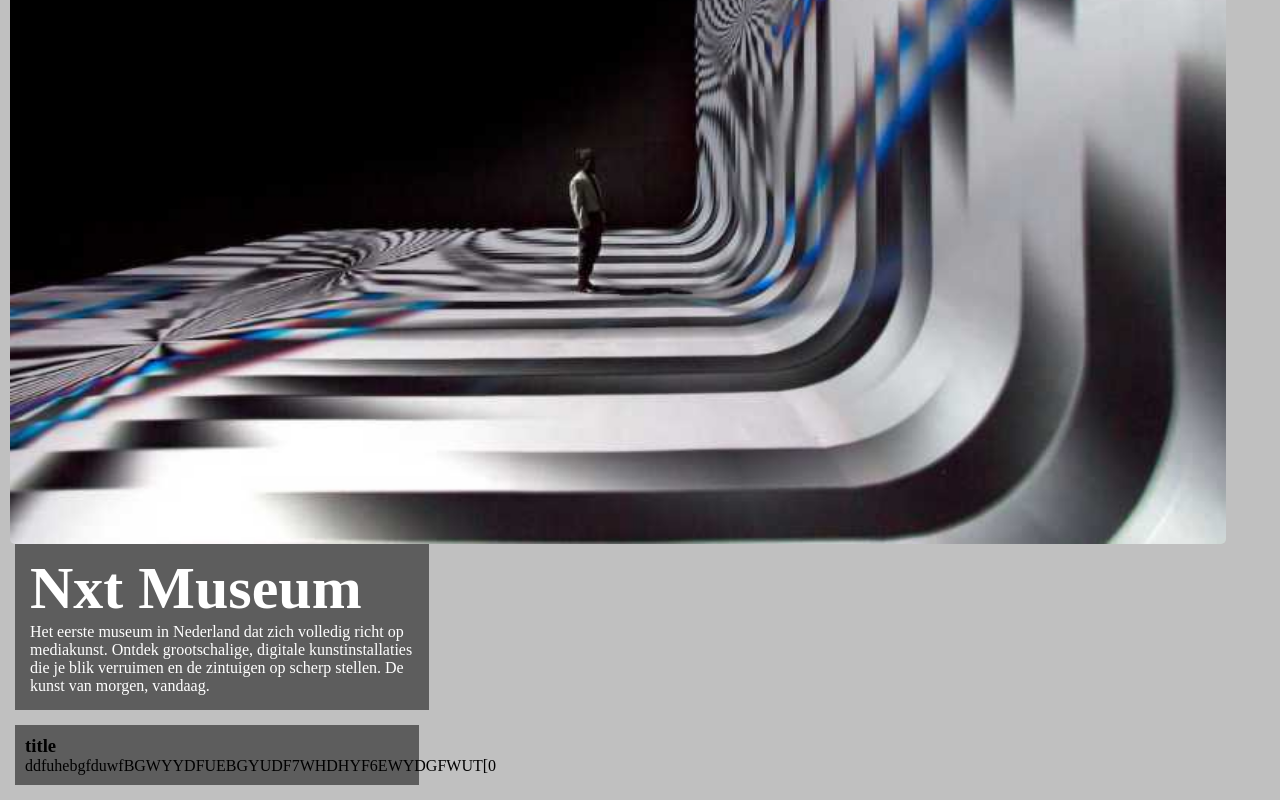
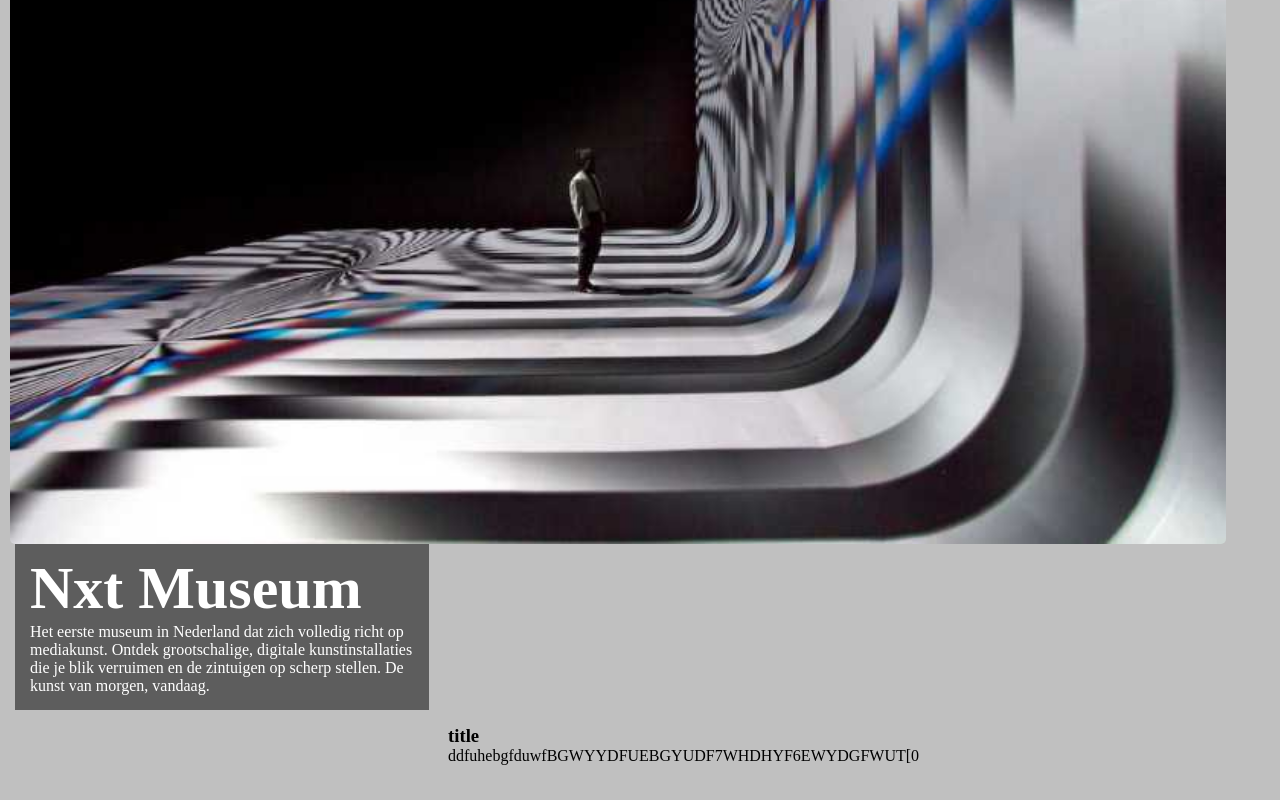
Before and after one commit to foxzeinstra/beroepsopdracht-maaike-fox, a plain HTML site: page index.html in a window 1280 px wide. Shown: the part 357-1157 px from the top of the page. After the commit the page ends 1122 px from the top, so only its background shows below. Drawn offline with Linux system fonts and the light colour scheme.

Commit message:
Update style.css

```diff
--- a/style.css
+++ b/style.css
@@ -87,9 +87,3 @@ section > h2 > p{
     font-size: 30px;
     margin: 15px;
 }
-
-article{
-    background-color: #5d5d5d;
-    padding: 10px;
-    margin: 15px;
-}
```
